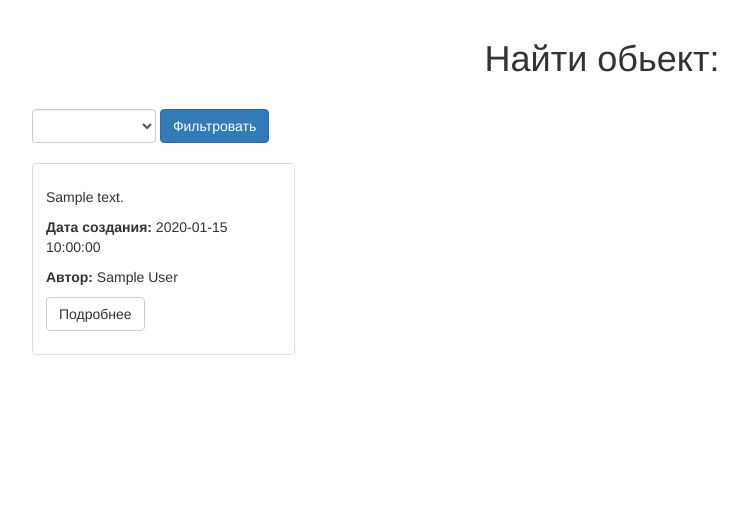
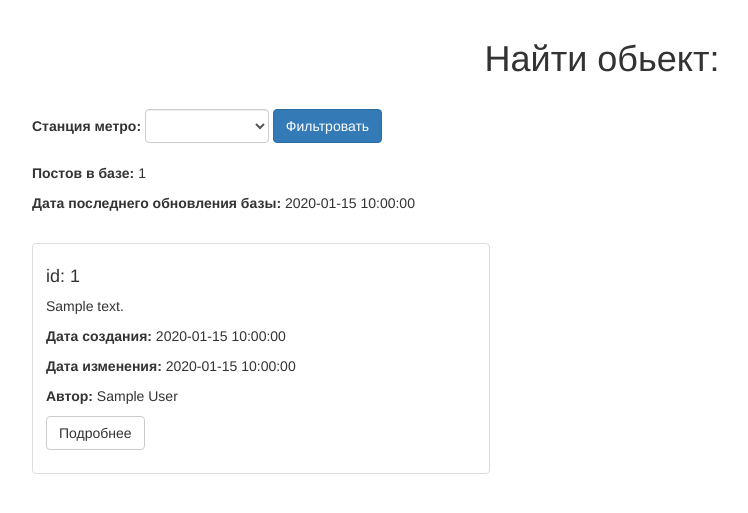
Before and after one commit to kondyurin/fb_post_analysis, a Flask app: template templates/index.html in a window 1280 px wide. Shown: the part 51-564 px from the top of the page, without its empty margins (38-786 px from the left). Run offline with Flask 2, Linux system fonts and the light colour scheme; the template is opened without the code that fills it: most values are stand-ins (such as "Sample title", 1, 10 or a date in 2020); some libraries are stand-ins or nearby versions.

Commit message:
обновил шаблон и скрипт

```diff
--- a/add_post.py
+++ b/add_post.py
@@ -47,7 +47,7 @@ def add_post_to_db():
                 next_group_page = False
             num_posts += 1
             if num_posts % 100 == 0:
-                print('{} done at {}, created time: {}'.format(num_posts, datetime.datetime.now(), message_data['created_time']))
+                print('{} done at {}, created time: {}'.format(num_posts, start_time.time, message_data['created_time']))
         if 'paging' in data:
             r = requests.get(data['paging']['next'])
             data = r.json()
@@ -55,7 +55,7 @@ def add_post_to_db():
         else:
             next_group_page = False
 
-    return 'OK'
+    return start_time
 
 if __name__ ==  '__main__':
     add_post_to_db()
--- a/server.py
+++ b/server.py
@@ -1,6 +1,7 @@
 from flask import Flask, render_template, request
 from db import db_session, Message
 from morph import find_metro_intersection
+from add_post import add_post_to_db
 
 app = Flask(__name__)
 
@@ -8,11 +9,12 @@ app = Flask(__name__)
 def index():
     text = request.args.get("text")
     posts = db_session.query(Message)
+    posts_count = db_session.query(Message).count()
 
     if text:
         posts = posts.filter(Message.text.like("%{}%".format(text)))
 
-    return render_template('index.html', posts=posts.all(), metro_station=find_metro_intersection())
+    return render_template('index.html', posts=posts.all(), metro_station=find_metro_intersection(), db_time_update=add_post_to_db(), posts_count=posts_count)
 
 if __name__ ==  '__main__':
     app.run(port = 5020, debug = True)
--- a/templates/index.html
+++ b/templates/index.html
@@ -82,6 +82,12 @@
     <table>
       <tr>
         <td>
+          <b>Станция метро:</b>
+        </td>
+        <td>
+          &nbsp;
+        </td>
+        <td>
           <form>
           <div id="dialog_id">
             <select class="form-control" name="text" id="metro_station" onChange="selectChanges(this, value);">
@@ -98,17 +104,24 @@
             <button type="submit" class="btn btn-primary">Фильтровать</button></br>
         </td>
           </form>
-
+      </tr>
+    </table>
+    </br>
+    <table>
+      <tr>
+        <td>
+          <p><b>Постов в базе:</b> {{posts_count}} </p>
+          <p><b>Дата последнего обновления базы: </b> {{db_time_update|string()}}  </p>
+        </td>
       </tr>
     </table>
     </br>
     <div class="row">
     {%for row in posts[-16:]%}
-      <div class="col-sm-6 col-md-3">
+      <div class="col-md-5">
         <div class="thumbnail">
-          <img src="">
           <div class="caption">
-            <h4>
+            <h4>id: {{row.id}}
                 <!-- <script type="text/javascript">
                   var selectedStation = $('#metro_station option:selected').val();
                   document.write(selectedStation);
@@ -116,6 +129,7 @@
             </h4>
             <p>{{row.text[:250]}}</p>
             <p><b>Дата создания:</b> {{row.created_time}}</p>
+            <p><b>Дата изменения:</b> {{row.updated_time}}</p>
             <p><b>Автор:</b> {{row.author}}</p>
             <a href="#" class="btn btn-default" role="button">Подробнее</a></p>
           </div>
@@ -124,14 +138,6 @@
     {%endfor%}
     </div>
   </div>
-
-<!-- <div id="dialog_id">
-    <select name="vlad" onChange="selectChanges(this, value);">
-        <option>Value1</option>
-        <option>Value2</option>
-        <option>Value3</option>
-    </select>
-</div> -->
 
     <script type="text/javascript">
     var selects = $("#dialog_id select");
@@ -156,9 +162,6 @@
     }
     </script>
 
-
-
-
   </body>
 </html>
 
```
